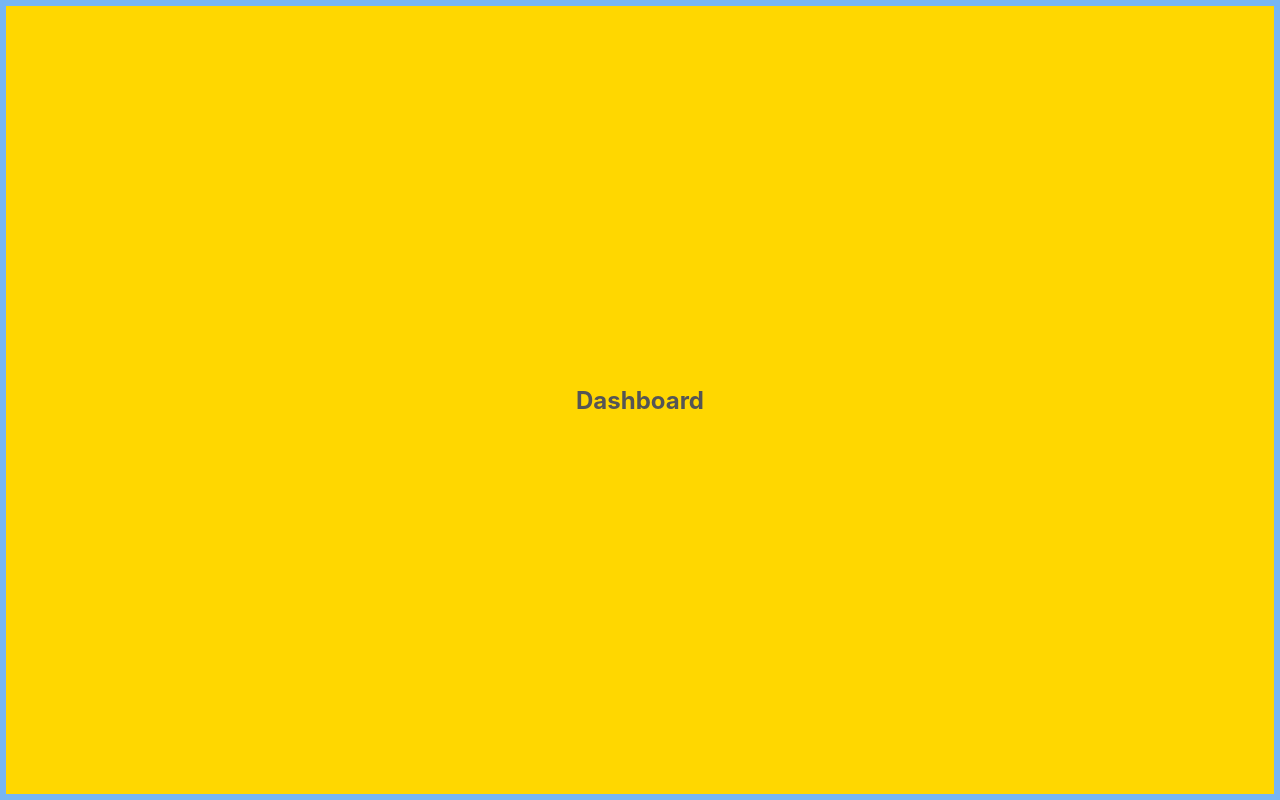
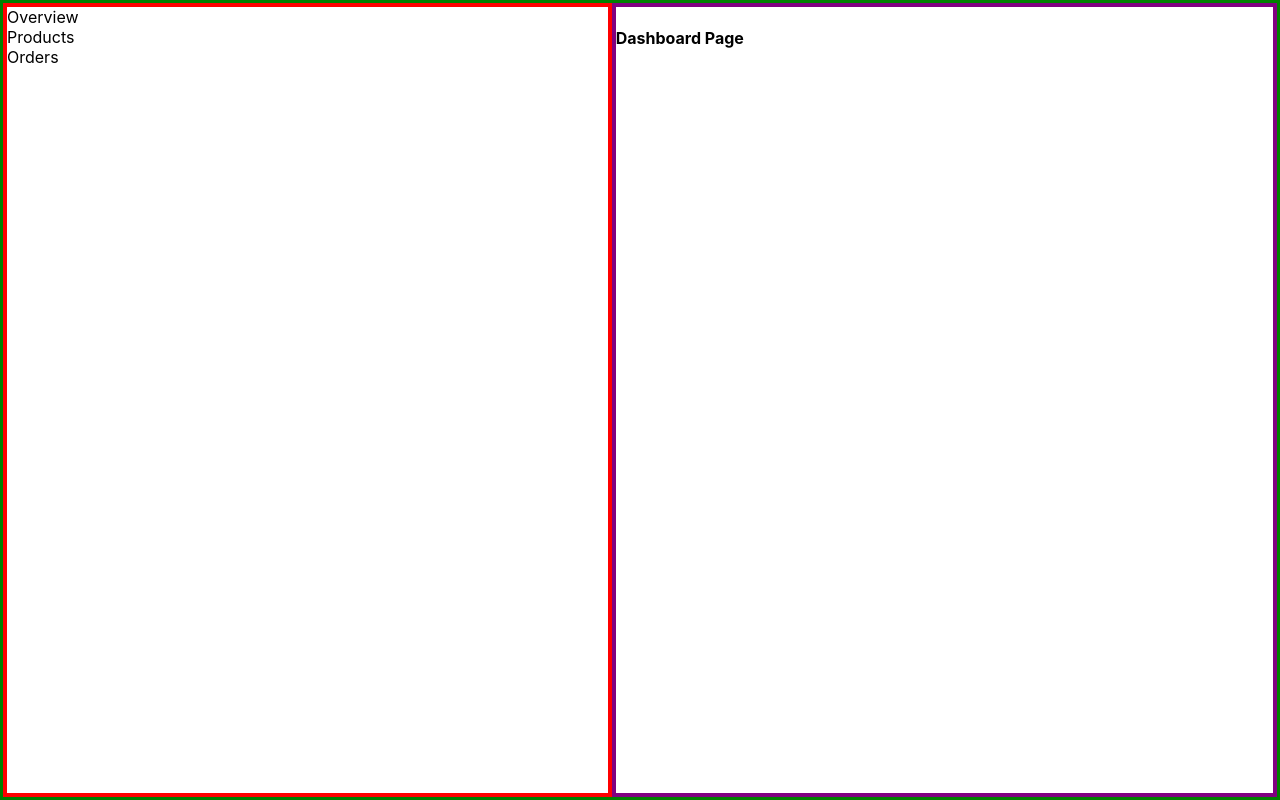
Before and after one commit to Jeezman/tora, a Next.js app in the folder client/: page /dashboard in a window 1280 px wide. Built offline with nearby package versions, Linux system fonts and the light colour scheme.

Commit message:
Add seller dashboard

```diff
--- /dev/null
+++ b/client/components/DashboardLayout.module.css
@@ -0,0 +1,16 @@
+.container {
+    display: grid;
+    border: 3px solid green;
+    grid-template-columns: auto auto;
+    height: 100vh;
+}
+
+.sidebar {
+    display: flex;
+    flex-direction: column;
+    border: 4px solid red;
+}
+
+.content {
+    border: 4px solid purple;
+}
--- /dev/null
+++ b/client/components/DashboardLayout.tsx
@@ -0,0 +1,45 @@
+import React, { FC } from 'react';
+import styles from './DashboardLayout.module.css';
+import Head from 'next/head';
+import Link from 'next/link';
+
+const name = 'Taro';
+export const siteTitle = 'Bitcoin/Lightning store front';
+
+export type DashboardLayoutProps = { children: any };
+
+export const DashboardLayout: FC<DashboardLayoutProps> = ({ children }) => {
+  return (
+    <main>
+      <Head>
+        <link rel="icon" href="/favicon.ico" />
+        <meta
+          name="description"
+          content="Shop and pay with Lightning and Bitcoin"
+        />
+        <meta
+          property="og:image"
+          content={`https://og-image.vercel.app/${encodeURI(
+            siteTitle
+          )}.png?theme=light&md=0&fontSize=75px&images=https%3A%2F%2Fassets.vercel.com%2Fimage%2Fupload%2Ffront%2Fassets%2Fdesign%2Fnextjs-black-logo.svg`}
+        />
+        <meta name="og:title" content={siteTitle} />
+        <meta name="twitter:card" content="summary_large_image" />
+      </Head>
+      <section className={styles.container}>
+        <aside className={styles.sidebar}>
+          <Link href="/dashboard/overview/">
+            <a>Overview</a>
+          </Link>
+          <Link href="/dashboard/products">
+            <a>Products</a>
+          </Link>
+          <Link href="/dashboard/orders">
+            <a>Orders</a>
+          </Link>
+        </aside>
+        <aside className={styles.content}>{children}</aside>
+      </section>
+    </main>
+  );
+};
--- a/client/pages/_app.tsx
+++ b/client/pages/_app.tsx
@@ -1,10 +1,16 @@
-import '../styles/globals.css'
-import type { AppProps } from 'next/app'
-import { AuthContextProvider } from './context/AuthContext'
-
+import '../styles/globals.css';
+import type { AppProps } from 'next/app';
+import { AuthContextProvider } from './context/AuthContext';
 
 function MyApp({ Component, pageProps }: AppProps) {
-  return <AuthContextProvider><Component {...pageProps} /></AuthContextProvider>
+  const Layout = Component.layout || (({ children }) => <>{children}</>);
+  return (
+    <AuthContextProvider>
+      <Layout>
+        <Component {...pageProps} />
+      </Layout>
+    </AuthContextProvider>
+  );
 }
 
-export default MyApp
+export default MyApp;
--- a/client/pages/context/AuthContext.tsx
+++ b/client/pages/context/AuthContext.tsx
@@ -1,7 +1,7 @@
 import React, { useState, useEffect } from 'react';
 import { useRouter } from 'next/router';
 import { login, register } from '../../api';
-import { storeData } from '../../util/storage';
+import { getData, storeData } from '../../util/storage';
 import { LoginRequestModel, RegisterRequestModel } from '../models/auth.model';
 
 interface Props {
@@ -54,7 +54,18 @@ export const AuthContextProvider = ({ children }: Props) => {
     }
   };
 
-  useEffect(() => {}, []);
+  useEffect(() => {
+    const _getData = async () => {
+      let token = await getData('token')
+      console.log('token dey? ', token)
+      if (token) {
+        setIsLoggedIn(true)
+        // router.push('/dashboard')
+      }
+    }
+    // let token = getData('token');
+    _getData()
+  }, []);
 
   const contextValue = {
     isLoggedIn,
--- a/client/pages/dashboard/index.tsx
+++ b/client/pages/dashboard/index.tsx
@@ -1,11 +1,21 @@
 import React, { useContext, useEffect, useState } from 'react';
-import styles from '../../styles/Dashboard.module.css'
-
-export default function Dashboard() {
+import Head from 'next/head';
+import { DashboardLayout, siteTitle } from '../../components/DashboardLayout';
+import styles from '../../styles/Dashboard.module.css';
+import { AuthContext } from '../context/AuthContext';
+import { useRouter } from 'next/router';
+function Dashboard() {
+  const router = useRouter();
+  const { isLoggedIn } = useContext(AuthContext);
 
   return (
-      <section className={styles.container}>
-      <h1>Dashboard</h1>
-    </section>
+      <section>
+        <h1>Dashboard Page</h1>
+      </section>
+
   );
 }
+
+Dashboard.layout = DashboardLayout;
+
+export default Dashboard;
```
Also changed, not shown: client/components/Dashboard.tsx (added, +47 -0 lines), client/pages/dashboard/overview.tsx (added, +12 -0 lines), client/pages/dashboard/products.tsx (added, +13 -0 lines), client/styles/Dashboard.module.css (line endings or trailing spaces).
